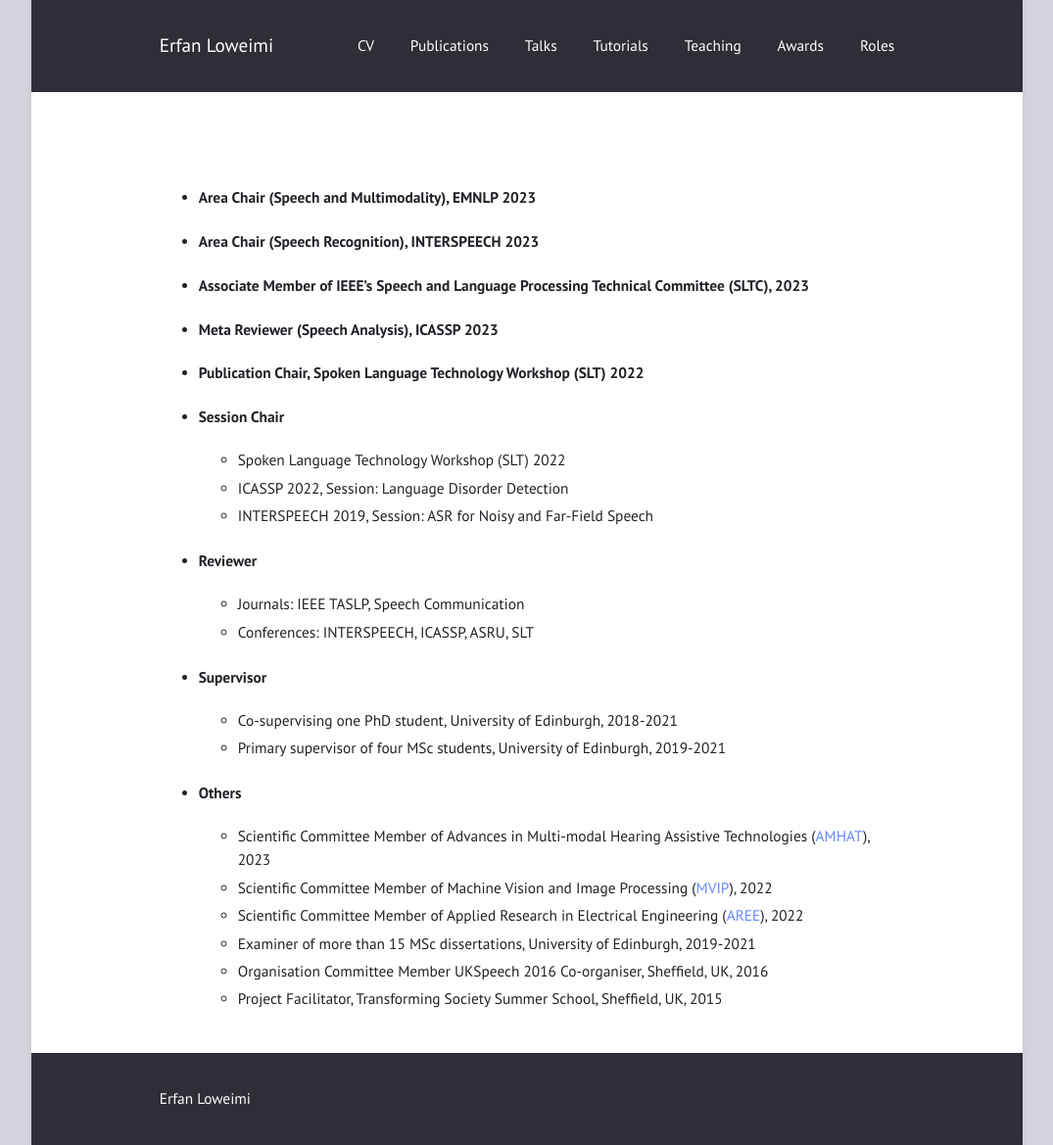
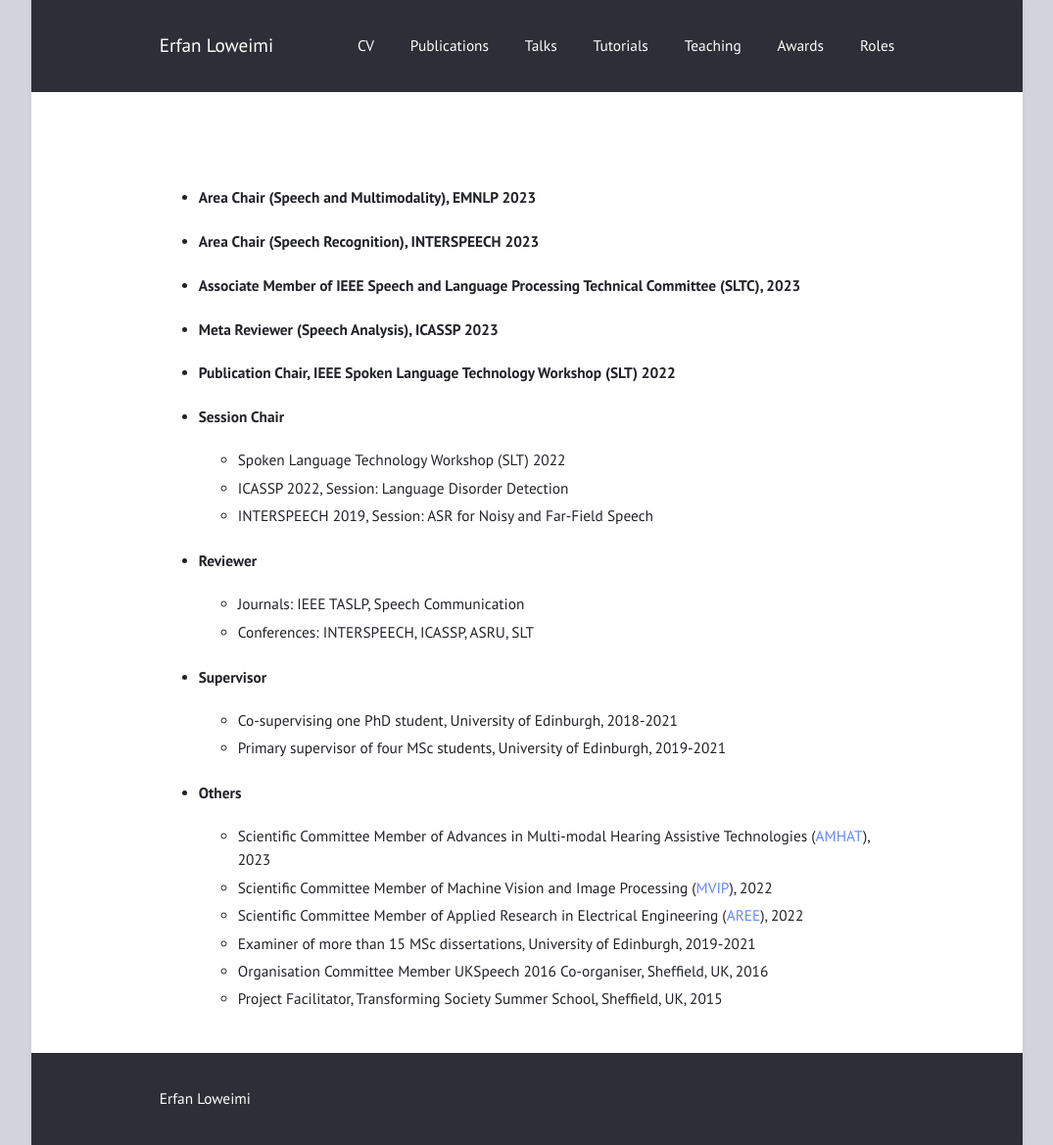
Before and after one commit to eloweimi/eloweimi.github.io, a Jekyll site: the page built from roles.md, in a window 1280 px wide. Shown: the whole page at 98% size, without its empty margins (102-1177 px from the left). Built offline with Jekyll 4.4.1, drawn with Linux system fonts in a browser that asks for light colours.

Commit message:
Update roles.md

```diff
--- a/roles.md
+++ b/roles.md
@@ -7,9 +7,9 @@ title: ""
 
 * #### Area Chair (Speech and Multimodality), EMNLP 2023
 * #### Area Chair (Speech Recognition), INTERSPEECH 2023
-* #### Associate Member of IEEE's Speech and Language Processing Technical Committee (SLTC), 2023
+* #### Associate Member of IEEE Speech and Language Processing Technical Committee (SLTC), 2023
 * #### Meta Reviewer (Speech Analysis), ICASSP 2023
-* #### Publication Chair, Spoken Language Technology Workshop (SLT) 2022
+* #### Publication Chair, IEEE Spoken Language Technology Workshop (SLT) 2022
 
 
 * #### Session Chair
```
